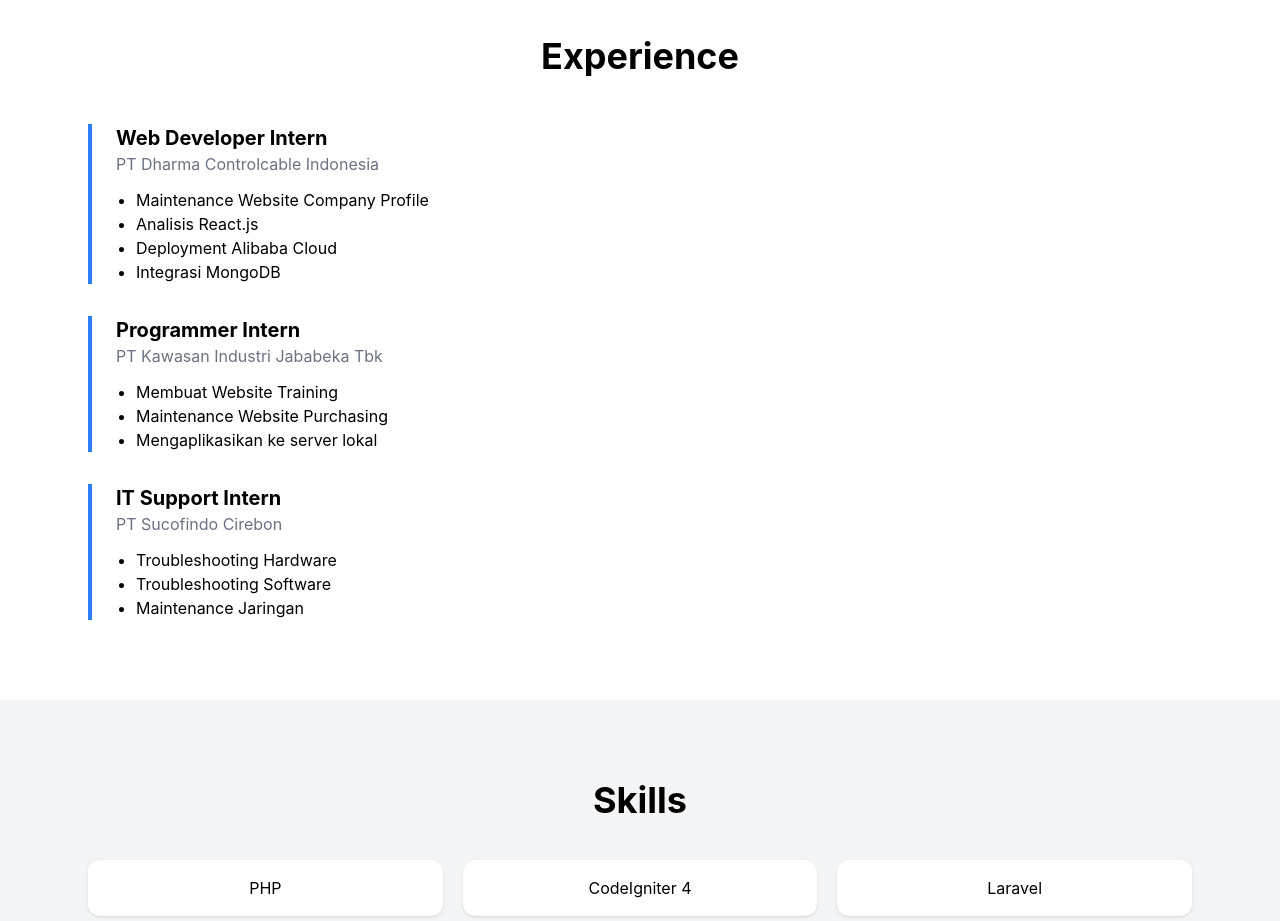
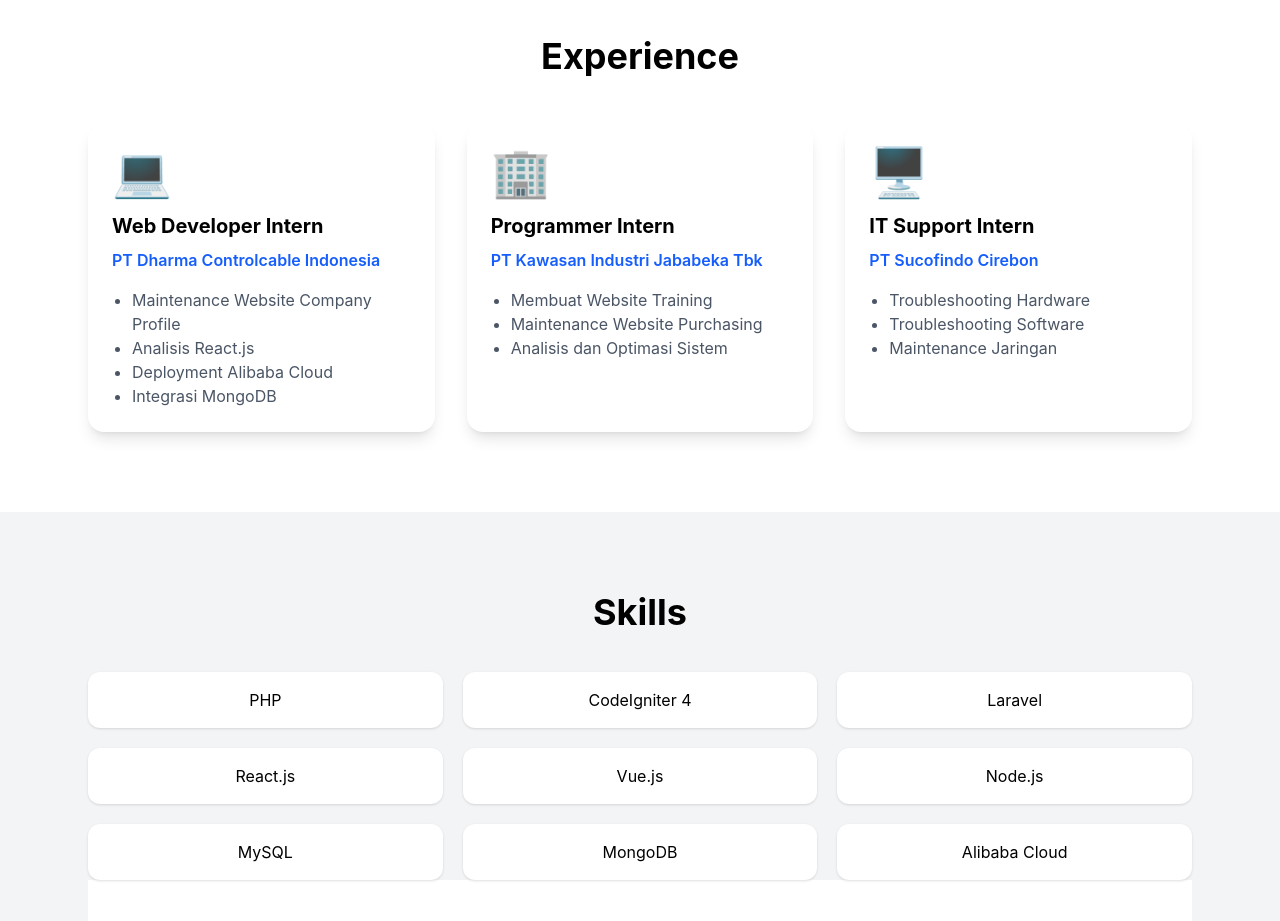
Before and after one commit to ahmadwildanf/portofolio-faiz, a Vue app: page / in a window 1280 px wide. Shown: the part 1200-2121 px from the top of the page. Built offline with nearby package versions, Linux system fonts and the light colour scheme.

Commit message:
update experience

```diff
--- a/src/App.vue
+++ b/src/App.vue
@@ -184,18 +184,25 @@ const projects = [
       Experience
     </h2>
 
-        <div class="space-y-8">
+    <div class="grid grid-cols-1 md:grid-cols-2 lg:grid-cols-3 gap-8">
 
-          <div class="border-l-4 border-blue-500 pl-6">
-            <h3 class="font-bold text-xl">
+      <!-- Experience 1 -->
+      <div
+        class="bg-white rounded-2xl shadow-lg p-6 hover:-translate-y-2 hover:shadow-2xl transition"
+      >
+        <div class="text-5xl mb-4">
+          💻
+        </div>
+
+        <h3 class="font-bold text-xl mb-2">
           Web Developer Intern
         </h3>
 
-            <p class="text-gray-500">
+        <p class="text-blue-600 font-semibold mb-4">
           PT Dharma Controlcable Indonesia
         </p>
 
-            <ul class="list-disc ml-5 mt-3">
+        <ul class="list-disc ml-5 text-gray-600">
           <li>Maintenance Website Company Profile</li>
           <li>Analisis React.js</li>
           <li>Deployment Alibaba Cloud</li>
@@ -203,32 +210,46 @@ const projects = [
         </ul>
       </div>
 
-          <div class="border-l-4 border-blue-500 pl-6">
-            <h3 class="font-bold text-xl">
+      <!-- Experience 2 -->
+      <div
+        class="bg-white rounded-2xl shadow-lg p-6 hover:-translate-y-2 hover:shadow-2xl transition"
+      >
+        <div class="text-5xl mb-4">
+          🏢
+        </div>
+
+        <h3 class="font-bold text-xl mb-2">
           Programmer Intern
         </h3>
 
-            <p class="text-gray-500">
+        <p class="text-blue-600 font-semibold mb-4">
           PT Kawasan Industri Jababeka Tbk
         </p>
 
-            <ul class="list-disc ml-5 mt-3">
+        <ul class="list-disc ml-5 text-gray-600">
           <li>Membuat Website Training</li>
           <li>Maintenance Website Purchasing</li>
-              <li>Mengaplikasikan ke server lokal</li>
+          <li>Analisis dan Optimasi Sistem</li>
         </ul>
       </div>
 
-          <div class="border-l-4 border-blue-500 pl-6">
-            <h3 class="font-bold text-xl">
+      <!-- Experience 3 -->
+      <div
+        class="bg-white rounded-2xl shadow-lg p-6 hover:-translate-y-2 hover:shadow-2xl transition"
+      >
+        <div class="text-5xl mb-4">
+          🖥️
+        </div>
+
+        <h3 class="font-bold text-xl mb-2">
           IT Support Intern
         </h3>
 
-            <p class="text-gray-500">
+        <p class="text-blue-600 font-semibold mb-4">
           PT Sucofindo Cirebon
         </p>
 
-            <ul class="list-disc ml-5 mt-3">
+        <ul class="list-disc ml-5 text-gray-600">
           <li>Troubleshooting Hardware</li>
           <li>Troubleshooting Software</li>
           <li>Maintenance Jaringan</li>
```
Lines whose indentation alone changed are shown as unchanged.
